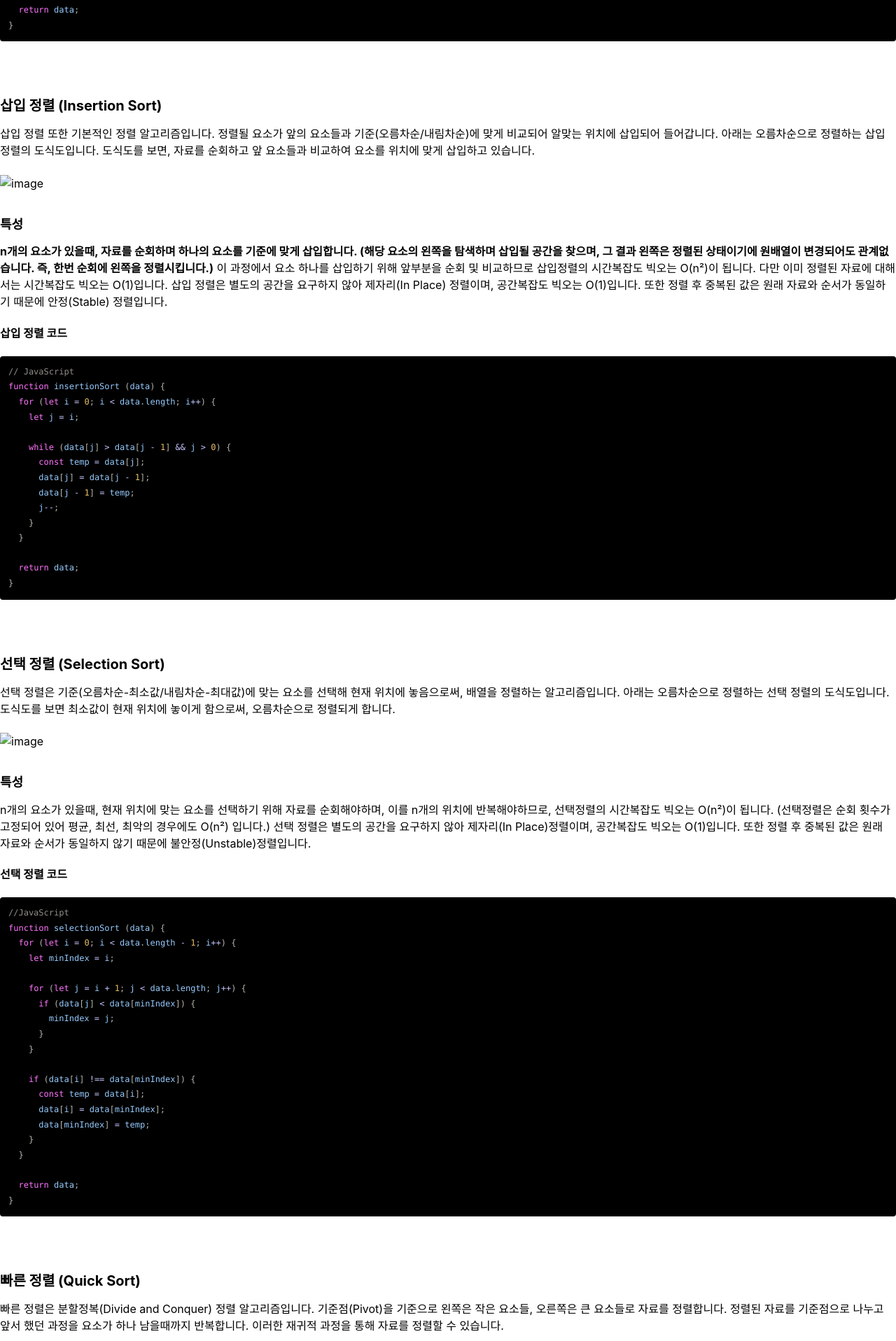
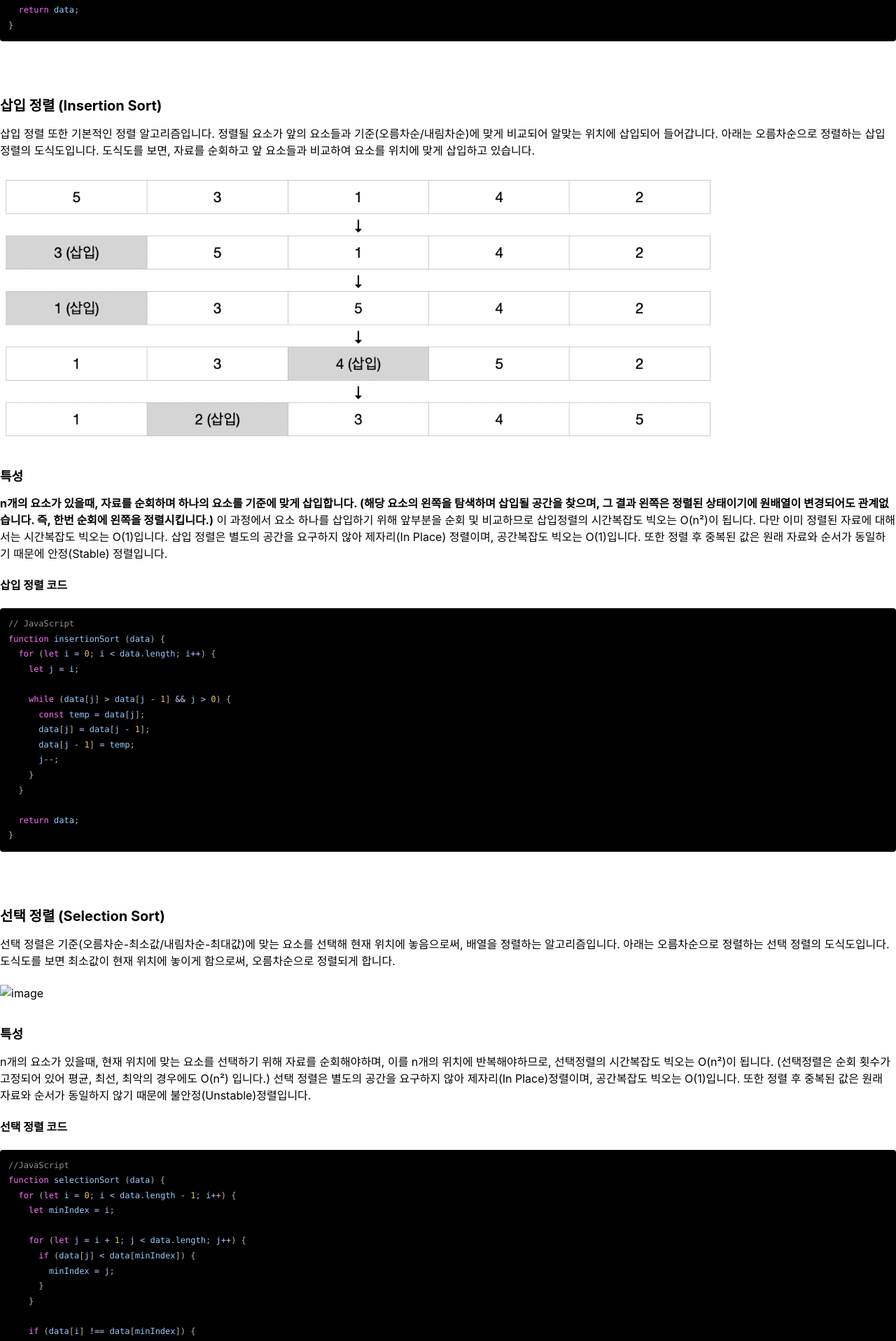
Before and after one commit to minhob38/minhob38.github.io, a Jekyll site: the page built from _posts/2021-06-26-data-sorting-post.md, in a window 1280 px wide. Shown: the part 1091-3007 px from the top of the page at 70% size. Built offline with Jekyll 4.4.1, drawn with Linux system fonts in a browser that asks for light colours; cached includes are drawn as plain includes; our own code applies the rules of GitHub Pages for plain Markdown files.

Commit message:
change image path

```diff
--- a/_posts/2021-06-26-data-sorting-post.md
+++ b/_posts/2021-06-26-data-sorting-post.md
@@ -49,7 +49,7 @@ function bubbleSort(data) {
 ## 삽입 정렬 (Insertion Sort)
 삽입 정렬 또한 기본적인 정렬 알고리즘입니다. 정렬될 요소가 앞의 요소들과 기준(오름차순/내림차순)에 맞게 비교되어 알맞는 위치에 삽입되어 들어갑니다. 아래는 오름차순으로 정렬하는 삽입 정렬의 도식도입니다. 도식도를 보면, 자료를 순회하고 앞 요소들과 비교하여 요소를 위치에 맞게 삽입하고 있습니다.
 
-<img src="../assets/images/insertion_sort.png" alt="image" width="80%">
+<img src="/assets/images/insertion_sort.png" alt="image" width="80%">
 
 ### 특성
 **n개의 요소가 있을때, 자료를 순회하며 하나의 요소를 기준에 맞게 삽입합니다. (해당 요소의 왼쪽을 탐색하며 삽입될 공간을 찾으며, 그 결과 왼쪽은 정렬된 상태이기에 원배열이 변경되어도 관계없습니다. 즉, 한번 순회에 왼쪽을 정렬시킵니다.)** 이 과정에서 요소 하나를 삽입하기 위해 앞부분을 순회 및 비교하므로 삽입정렬의 시간복잡도 빅오는 O(n²)이 됩니다. 다만 이미 정렬된 자료에 대해서는 시간복잡도 빅오는 O(1)입니다. 삽입 정렬은 별도의 공간을 요구하지 않아 제자리(In Place) 정렬이며, 공간복잡도 빅오는 O(1)입니다. 또한 정렬 후 중복된 값은 원래 자료와 순서가 동일하기 때문에 안정(Stable) 정렬입니다.
@@ -78,7 +78,7 @@ function insertionSort (data) {
 ## 선택 정렬 (Selection Sort)
 선택 정렬은 기준(오름차순-최소값/내림차순-최대값)에 맞는 요소를 선택해 현재 위치에 놓음으로써, 배열을 정렬하는 알고리즘입니다. 아래는 오름차순으로 정렬하는 선택 정렬의 도식도입니다. 도식도를 보면 최소값이 현재 위치에 놓이게 함으로써, 오름차순으로 정렬되게 합니다.
 
-<img src="../assets/images/selection_sort.png" alt="image" width="80%">
+<img src="assets/images/selection_sort.png" alt="image" width="80%">
 
 ### 특성
 n개의 요소가 있을때, 현재 위치에 맞는 요소를 선택하기 위해 자료를 순회해야하며, 이를 n개의 위치에 반복해야하므로, 선택정렬의 시간복잡도 빅오는 O(n²)이 됩니다. (선택정렬은 순회 횟수가 고정되어 있어 평균, 최선, 최악의 경우에도 O(n²) 입니다.) 선택 정렬은 별도의 공간을 요구하지 않아 제자리(In Place)정렬이며, 공간복잡도 빅오는 O(1)입니다. 또한 정렬 후 중복된 값은 원래 자료와 순서가 동일하지 않기 때문에 불안정(Unstable)정렬입니다.
```
